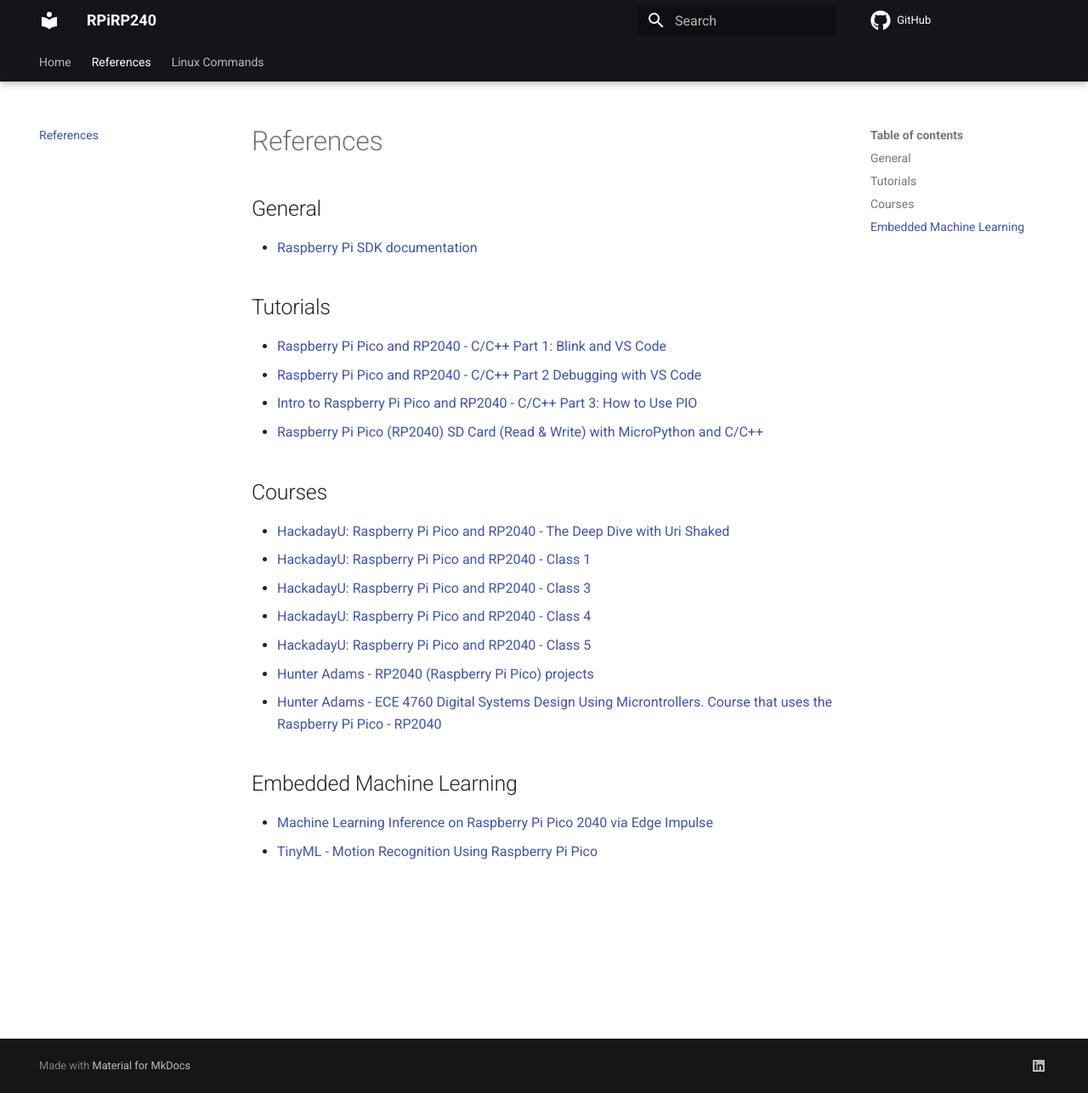
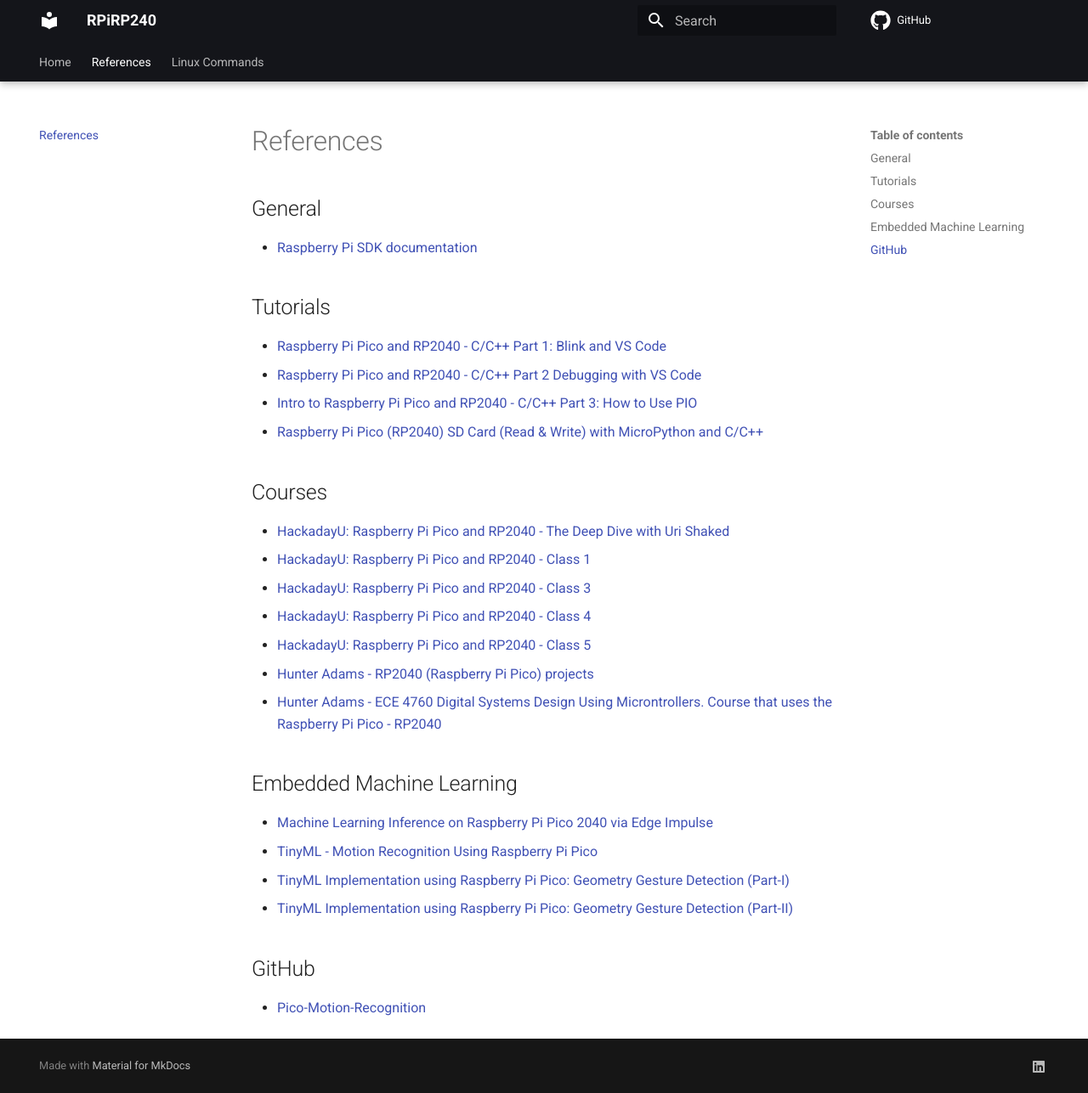
Before and after one commit to JrVerbiest/Raspberry-Pi-Pico-Projects, an MkDocs documentation site: the page built from docs/references.md, in a window 1280 px wide and 1287 px high. Shown: the whole window at 85% size. Built offline with MkDocs 1.6.1 and Material for MkDocs 9.7.7, drawn with Linux system fonts in a browser that asks for light colours.

Commit message:
Update references.md

```diff
--- a/docs/references.md
+++ b/docs/references.md
@@ -20,4 +20,9 @@
 
 ## Embedded Machine Learning
 - [Machine Learning Inference on Raspberry Pi Pico 2040 via Edge Impulse](https://www.youtube.com/watch?v=LmSrY_pZho0)<br>
-- [TinyML - Motion Recognition Using Raspberry Pi Pico](https://www.hackster.io/mjrobot/tinyml-motion-recognition-using-raspberry-pi-pico-6b6071)
+- [TinyML - Motion Recognition Using Raspberry Pi Pico](https://www.hackster.io/mjrobot/tinyml-motion-recognition-using-raspberry-pi-pico-6b6071)<br>
+- [TinyML Implementation using Raspberry Pi Pico: Geometry Gesture Detection (Part-I)](https://medium.com/@subirmaity/tinyml-implementation-using-raspberry-pi-pico-geometry-gesture-detection-part-i-3f0717677561)<br>
+- [TinyML Implementation using Raspberry Pi Pico: Geometry Gesture Detection (Part-II)](https://medium.com/@subirmaity/tinyml-implementation-using-raspberry-pi-pico-geometry-gesture-detection-part-ii-d3d83a5d8cdb)
+
+## GitHub
+- [Pico-Motion-Recognition](https://github.com/Mjrovai/Pico-Motion-Recognition)
```
